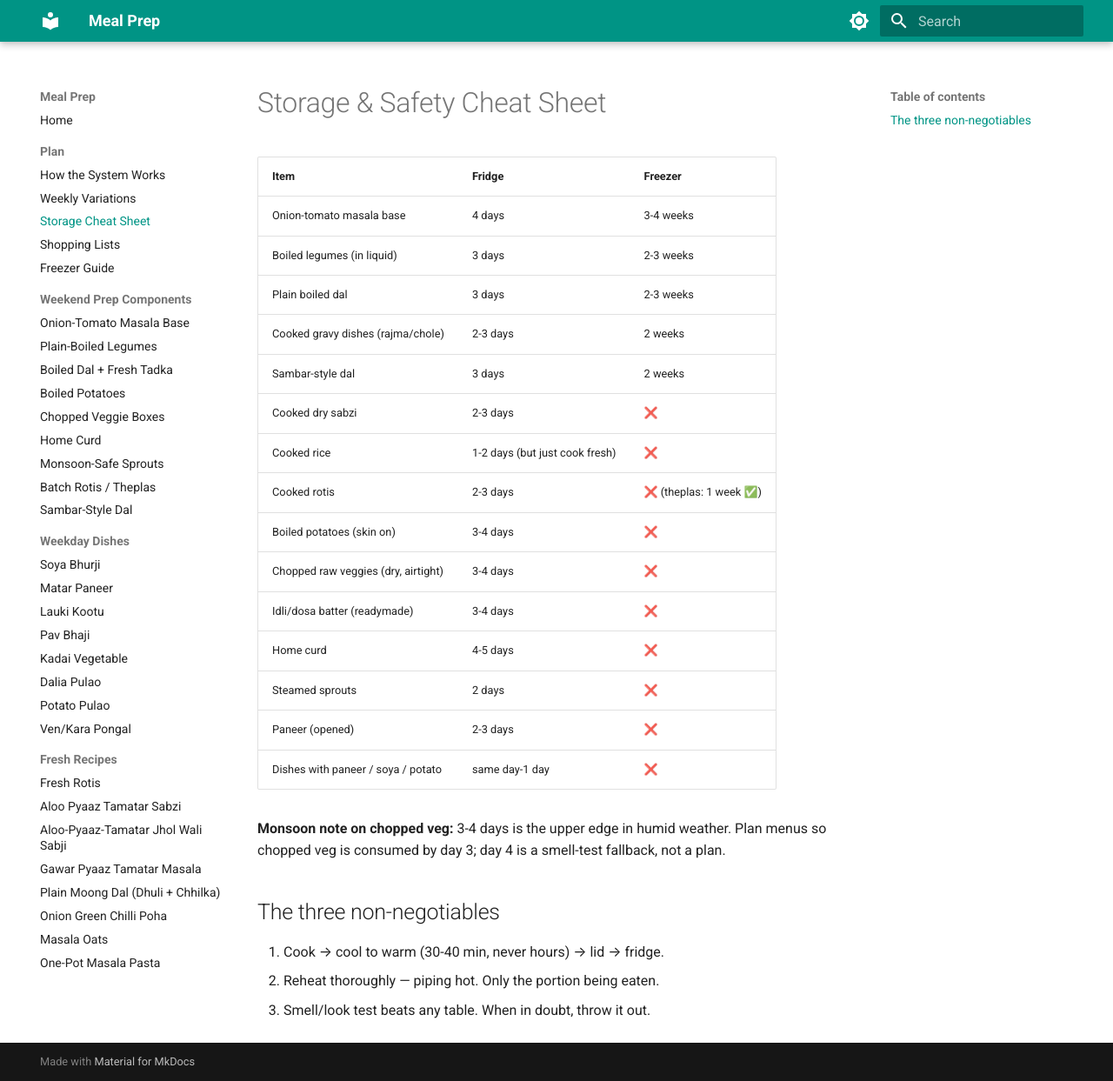
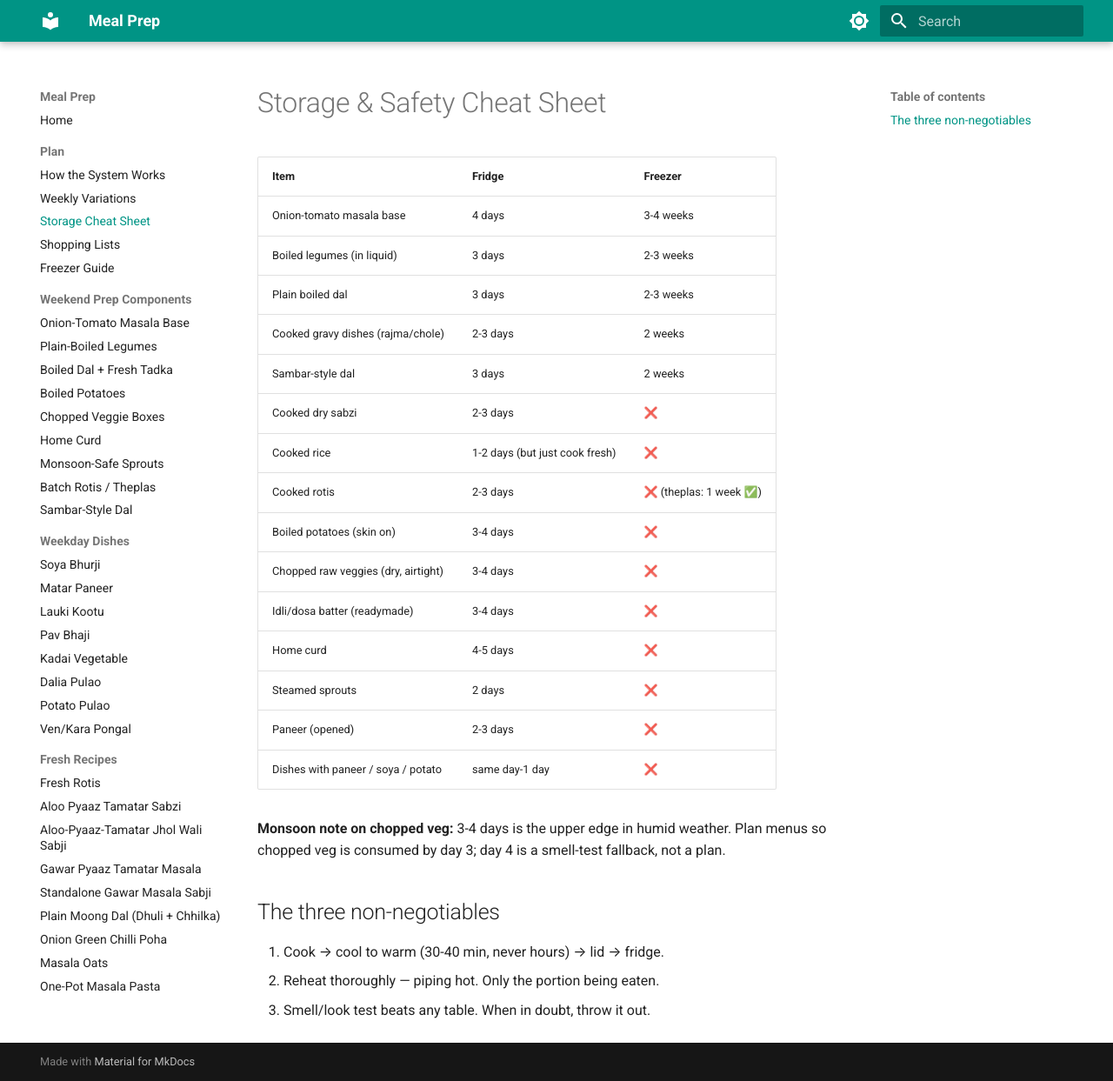
Before and after one commit to praveenpareek11/meal-prep, an MkDocs documentation site: the page built from docs/plan/storage-cheatsheet.md, in a window 1280 px wide and 1243 px high. Shown: the whole window at 87% size. Built offline with MkDocs 1.6.1 and Material for MkDocs 9.7.7, drawn with Linux system fonts in a browser that asks for light colours.

Commit message:
docs: add standalone gawar masala sabji to navigation

```diff
--- a/mkdocs.yml
+++ b/mkdocs.yml
@@ -50,6 +50,7 @@ nav:
       - Aloo Pyaaz Tamatar Sabzi: recipes/aloo-pyaaz-tamatar-sabzi.md
       - Aloo-Pyaaz-Tamatar Jhol Wali Sabji: recipes/aloo-pyaaz-tamatar-jhol.md
       - Gawar Pyaaz Tamatar Masala: recipes/gawar-pyaaz-tamatar-masala.md
+      - Standalone Gawar Masala Sabji: recipes/standalone-gawar-masala-sabji.md
       - Plain Moong Dal (Dhuli + Chhilka): recipes/plain-moong-dal-mix.md
       - Onion Green Chilli Poha: recipes/onion-green-chilli-poha.md
       - Masala Oats: recipes/masala-oats.md
```
